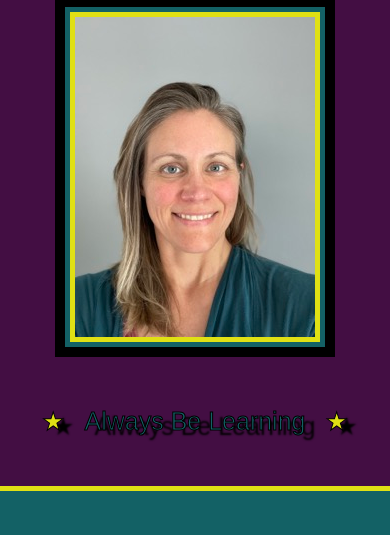
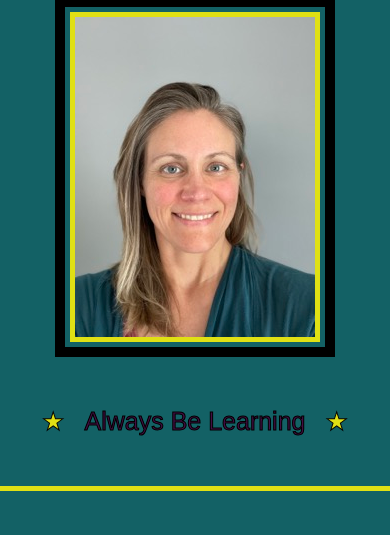
Before and after one commit to marbfree/My-Portfolio, a plain HTML site: page assets/index.html in a window 390 px wide. Shown: the part 181-716 px from the top of the page. Drawn offline with Linux system fonts and the light colour scheme.

Commit message:
added media queries

```diff
--- a/assets/css/style.css
+++ b/assets/css/style.css
@@ -198,16 +198,31 @@ img {
     padding: 5px 20px 5px;
   }
 
+  /* when hovering over the submit button the background color and font color changes */
   #button:hover {
     background-color: var(--yellow);
     color: var(--purple);
   }
 
+  /* when the submit button has been clicked, the background color and font color changes */
   #button:focus {
     background-color: var(--yellow);
     color: var(--purple);
   }
 
+  /* when clicking and holding the submit button, the background color changes */
   #button:active {
     background-color: var(--teal);
   }
+
+  /* for screens smaller than 391px, the background color changes to teal
+  and the color of the text in the h1 and figure caption changes as well as the drop shadow disapears */
+  @media screen and (max-width: 391px) {
+    body {
+      background-color: var(--teal);
+    }
+    h1, figcaption {
+      color: var(--purple);
+      text-shadow: 0px 0px 0px;
+    }
+  }
--- a/assets/index.html
+++ b/assets/index.html
@@ -2,9 +2,10 @@
 <html lang="en-US">
 <head>
   <meta charset="UTF-8">
+  <meta name="viewport" content="width=device-width, initial-scale=1.0">
+  <title>My Portfolio</title>
   <link rel="reset" href="../assets/css/reset.css">
   <link rel="stylesheet" href="./css/style.css">
-  <title>My Portfolio</title>
 </head>
 
 <body>
```
